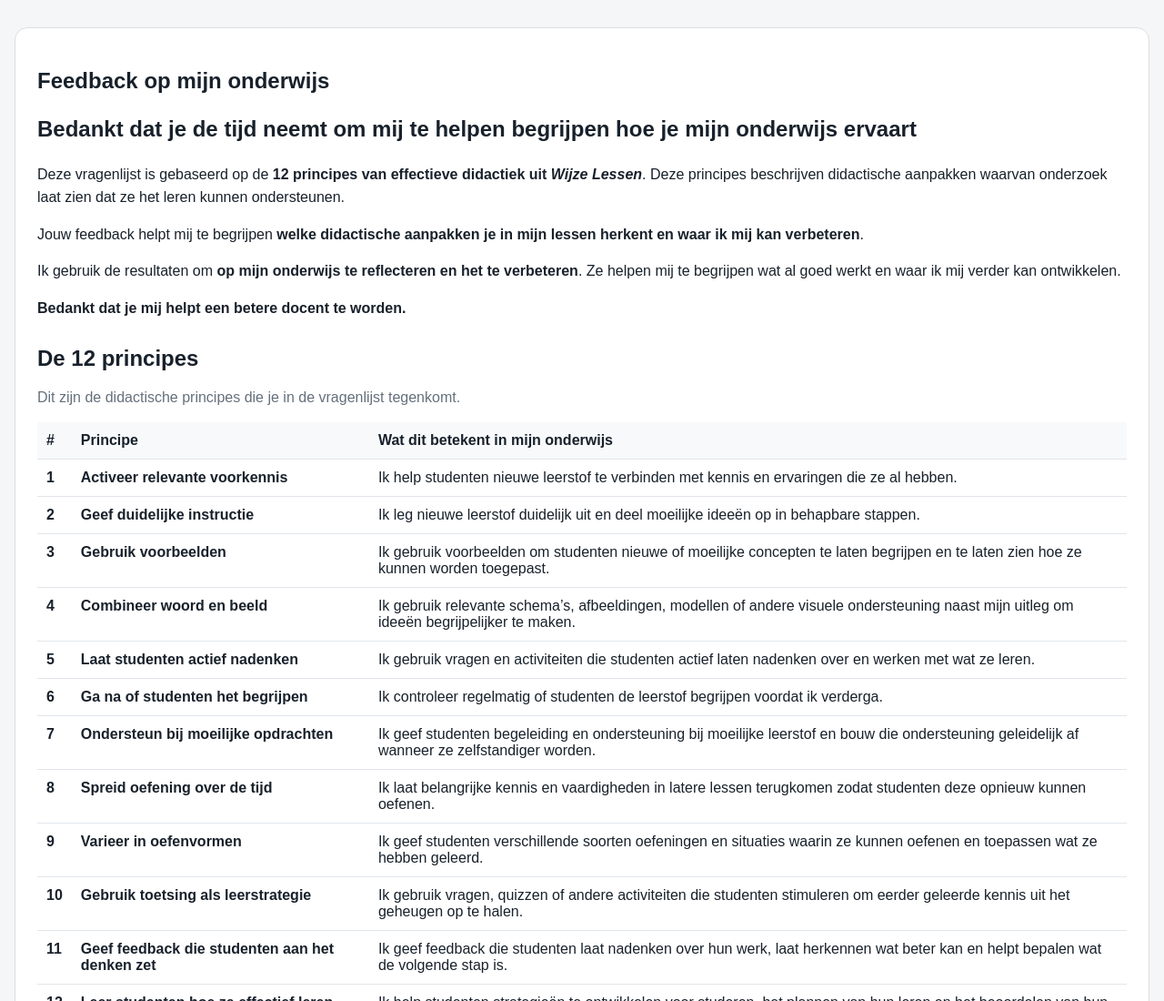
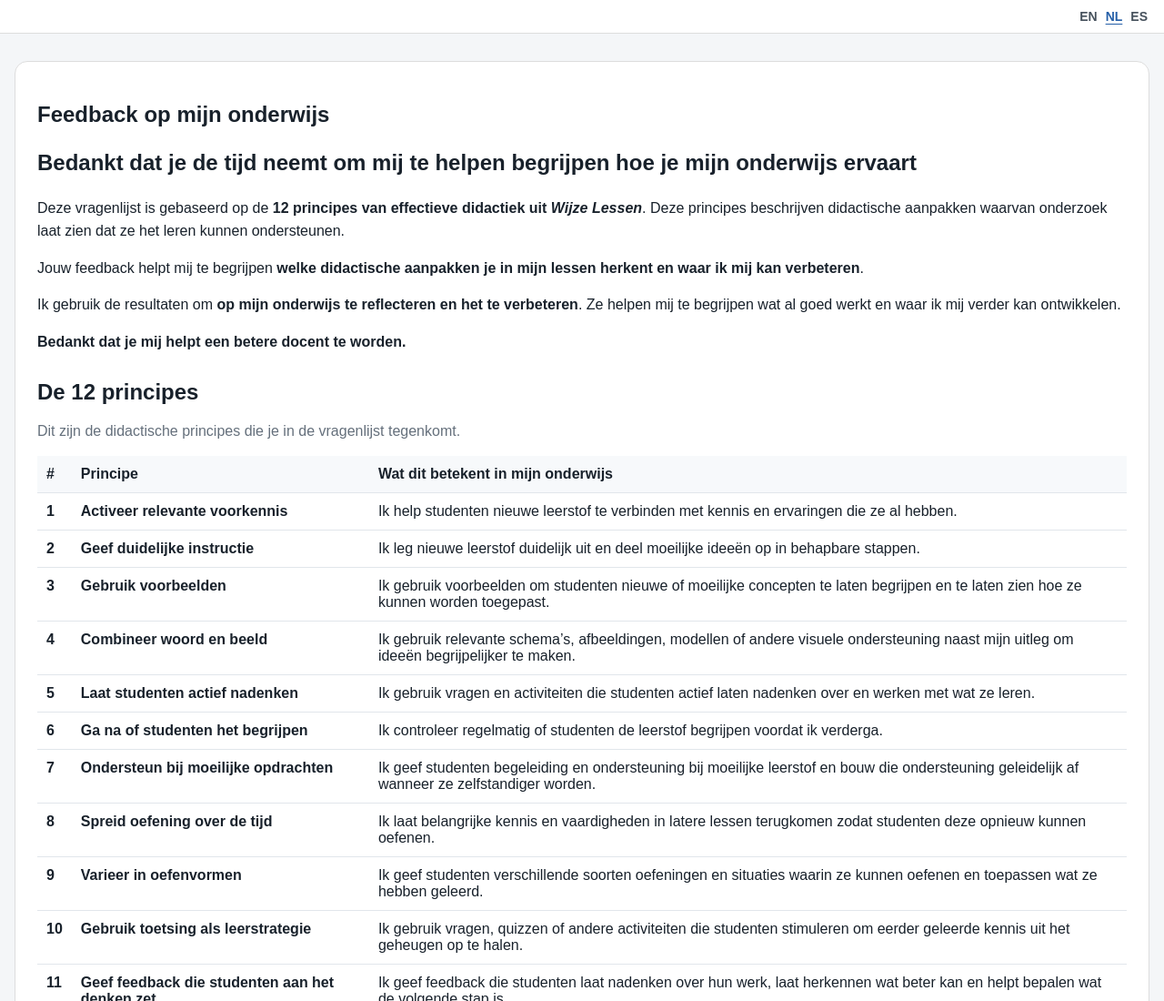
Before and after one commit to chasvanniekerk/teaching-feedback, a plain HTML site: page survey-nl.html in a window 1280 px wide. Shown: the top 1100 px of the page at 91% size. Drawn offline with Linux system fonts and the light colour scheme.

Commit message:
Enable sitewide language selector

```diff
--- a/survey-nl.html
+++ b/survey-nl.html
@@ -37,4 +37,4 @@ function next(){if(!complete()){err.textContent='Gebruik elke rang (1, 2, 3 en 4
 function back(){if(i>0){i--;render()}}
 async function finish(){if(!ans.every(a=>a&&Object.keys(a).length===4&&new Set(Object.values(a)).size===4)){err.textContent='Vul alle vragen in.';return}let sc={};Object.keys(WL).forEach(k=>sc[k]=0);ans.forEach(a=>Object.entries(a).forEach(([code,rank])=>sc[code]+=4-rank));if(!survey){err.textContent='Deze vragenlijst heeft een geldige Teacher360-link nodig.';return}const row={respondent_group:group,survey_id:survey.id,raw_answers:questions.map((qq,n)=>({question:qq.id,items:qq.items,ranks:ans[n]}))};Object.keys(sc).forEach(k=>row[k.toLowerCase()]=sc[k]);q.classList.add('hide');r.classList.remove('hide');r.innerHTML='<h1>Bezig met verzenden…</h1><p>Even geduld terwijl je anonieme reactie wordt opgeslagen.</p>';try{const response=await fetch(API+'responses',{method:'POST',headers:{'apikey':'sb_publishable_fBPIVJECqNhNCt6uH5011A_OHeeRBay','Authorization':'Bearer sb_publishable_fBPIVJECqNhNCt6uH5011A_OHeeRBay','Content-Type':'application/json','Prefer':'return=minimal'},body:JSON.stringify(row)});if(!response.ok)throw new Error();r.innerHTML='<h1>Bedankt</h1><p>Je anonieme reactie is succesvol verzonden.</p>'+(group==='Self-assessment'?'<h2>Jouw scores</h2>'+Object.keys(WL).map(k=>'<p><b>'+k+' — '+WL[k]+': '+sc[k]+'/33</b></p>').join(''):'')}catch(e){r.innerHTML='<h1>Verzenden mislukt</h1><p>Je reactie is niet opgeslagen. Controleer je internetverbinding en probeer het opnieuw.</p><button class="pri" onclick="retry()">Probeer opnieuw</button>'}}
 function retry(){r.classList.add('hide');q.classList.remove('hide');i=32;render()}
-</script></body></html>
+</script><script src="/didactics-language.js" defer></script></body></html>
```
